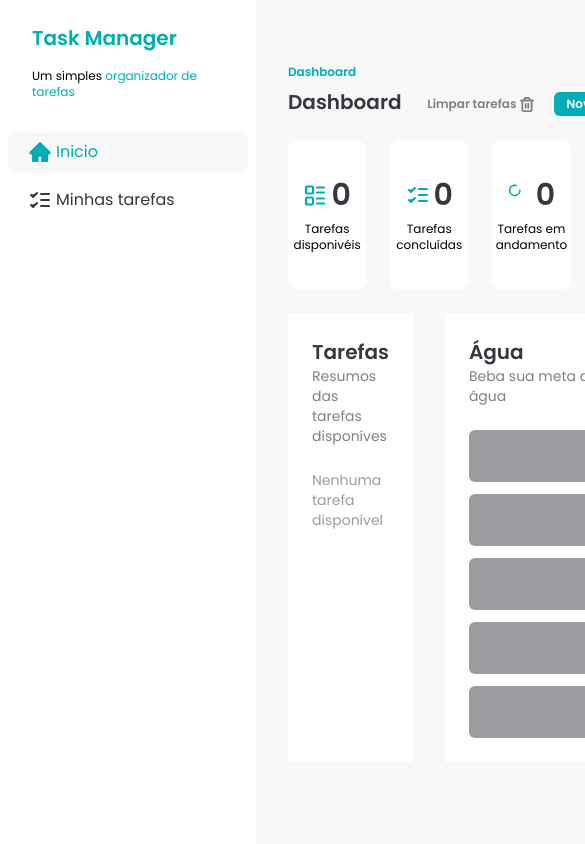
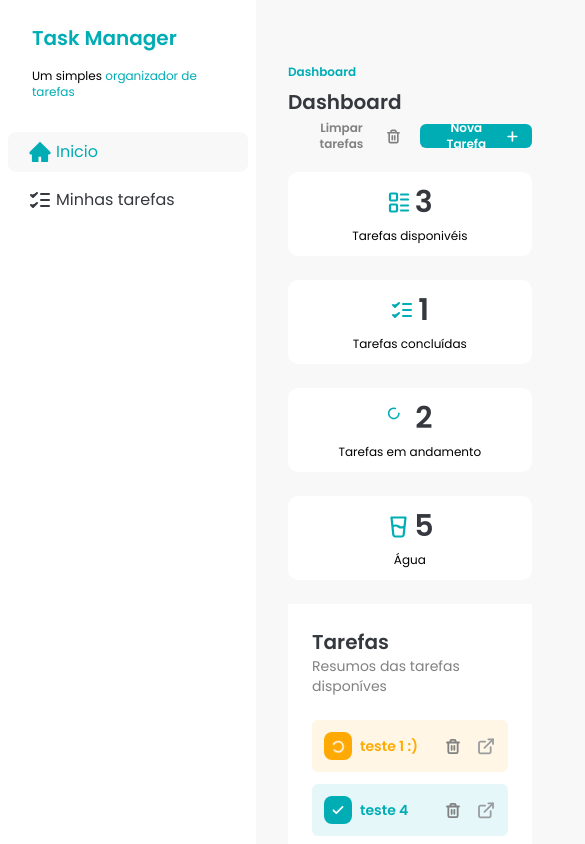
Before and after one commit to Alessandro-Vieira77/fsc-task-manager-, a React (Vite) app: page / in a window 390 px wide. Shown: the top 844 px of the page, 585 px wide, since content can reach past the window. Built offline with nearby package versions, Linux system fonts and the light colour scheme; data requests are answered from the project's data file.

Commit message:
feat: responsive add to the project

```diff
--- a/db.json
+++ b/db.json
@@ -1,35 +1,57 @@
 {
-  "tasks": [],
+  "tasks": [
+    {
+      "id": "f31e9f78-bee6-4697-9c14-c36e24f02317",
+      "title": "teste 1 :)",
+      "description": "teste 1",
+      "time": "morning",
+      "status": "in_progress"
+    },
+    {
+      "id": "176eb065-8f82-4b1e-a069-aa139764f4d8",
+      "title": "teste 4",
+      "description": "teste 5",
+      "time": "morning",
+      "status": "done"
+    },
+    {
+      "id": "90f8e4fa-9f01-4f43-888c-96bfce726c7b",
+      "title": "finalizar projeto",
+      "description": "gerenciador de tarefas",
+      "time": "afternoon",
+      "status": "in_progress"
+    }
+  ],
   "water": [
     {
       "id": "1",
       "quantity": "500ml",
       "value": 0.5,
-      "status": "not_started"
+      "status": "done"
     },
     {
       "id": "2",
       "quantity": "1 litro",
       "value": 1,
-      "status": "not_started"
+      "status": "done"
     },
     {
       "id": "3",
       "quantity": "1,5 litros",
       "value": 1.5,
-      "status": "not_started"
+      "status": "done"
     },
     {
       "id": "4",
       "quantity": "2 litros",
       "value": 2,
-      "status": "not_started"
+      "status": "done"
     },
     {
       "id": "5",
       "quantity": "2,5 litros",
       "value": 2.5,
-      "status": "not_started"
+      "status": "done"
     }
   ]
 }
--- a/src/components/DashBoardCards.jsx
+++ b/src/components/DashBoardCards.jsx
@@ -23,7 +23,7 @@ function DashBoardCards() {
   ).length;
 
   return (
-    <div className="grid w-full grid-cols-4 gap-6">
+    <div className="grid-span-4 grid w-full gap-6 lg:grid-cols-4">
       <DashBoardCard
         icon={<IconTasks2 />}
         title={allTasks}
--- a/src/components/DashboardCard.jsx
+++ b/src/components/DashboardCard.jsx
@@ -1,6 +1,6 @@
 function DashBoardCard({ icon, title, subTitle }) {
   return (
-    <div className="flex h-[150px] flex-col items-center justify-center gap-2 rounded-[10px] bg-brand-white">
+    <div className="flex flex-col items-center justify-center gap-2 rounded-[10px] bg-brand-white py-3 lg:py-10">
       <div className="flex items-center gap-1">
         <span className="h-6 w-6 text-brand-primary">{icon}</span>
         <span className="text-3xl font-semibold text-brand-dark-blue">
--- a/src/components/Header.jsx
+++ b/src/components/Header.jsx
@@ -17,7 +17,7 @@ function Header({ title, subTitle, addDailog }) {
   };
 
   return (
-    <div className="flex w-full justify-between">
+    <div className="flex w-full flex-col justify-between gap-2 sm:flex-row">
       <div className="flex flex-col gap-2">
         <span className="text-xs font-semibold text-brand-primary">
           {title}
--- a/src/components/Sidebar.jsx
+++ b/src/components/Sidebar.jsx
@@ -3,7 +3,7 @@ import SidebarButton from "./SidebarButton";
 
 const SideBar = () => {
   return (
-    <div className="h-screen w-64 min-w-64 bg-brand-white">
+    <div className="flex h-screen w-64 min-w-64 flex-col bg-brand-white">
       <div className="space-y-4 px-8 pt-6">
         <h1 className="text-xl font-semibold text-brand-primary">
           Task Manager
--- a/src/pages/HomePage.jsx
+++ b/src/pages/HomePage.jsx
@@ -41,8 +41,8 @@ function HomePage() {
           <DashBoardCards />
         </div>
 
-        <div className="flex w-full gap-8">
-          <div className="flex w-full max-w-[648px] flex-col bg-brand-white p-6">
+        <div className="flex w-full flex-col gap-8 lg:flex-row">
+          <div className="flex w-full flex-col bg-brand-white p-6 lg:max-w-[648px]">
             <div className="mb-6">
               <h2 className="text-xl font-semibold text-brand-dark-blue">
                 Tarefas
@@ -89,7 +89,7 @@ function HomePage() {
                   <span className="flex items-center text-xl font-semibold text-brand-primary">
                     {calculeWater === 0.5 ? `${500}ml` : `${calculeWater}L`}
                     <span className="text-xs font-normal text-brand-dark-gray">
-                      /2,5L
+                      /7,5L
                     </span>
                   </span>
                 </div>
```
